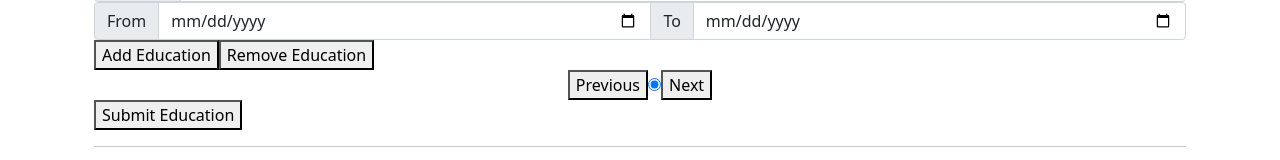
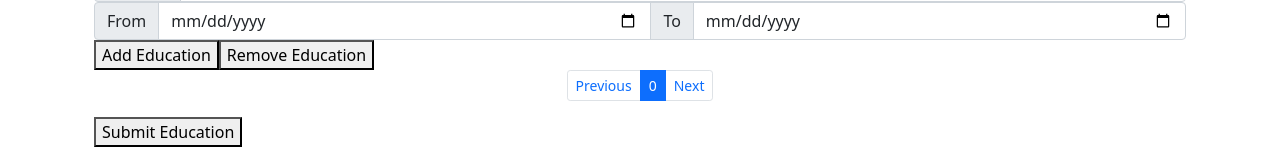
Before and after one commit to bilgramiraza/CV-generator, a React (Create React App) app: page / in a window 1280 px wide. Shown: the part 528-688 px from the top of the page. Built offline with nearby package versions, Linux system fonts and the light colour scheme.

Commit message:
Redesigned Carousel: now uses nav from radio group

```diff
--- a/src/components/InputCarouselSelector.js
+++ b/src/components/InputCarouselSelector.js
@@ -18,26 +18,28 @@ export default class InputCarouselSelector extends Component {
     }
   render() {
       const inputIndicators = [...Array(this.props.totalItems)].map((div,i)=>{
-
-                                return (<input type={'radio'}
-                                    name={this.props.category}
-                                    value={i}
-                                    checked={this.props.currentIndex===i}
-                                    onChange={this.handleChange}
-                                    key={i}
-                                />);});
+                                return (
+                                    <li className={`page-item ${i===this.props.currentIndex?'active':''}`}
+                                        key={i}>
+                                        <button className='page-link'
+                                                onClick={this.handleChange}
+                                                value={i}>
+                                            {i}
+                                        </button>
+                                    </li>);
+                                });
     return (
-        <form className='text-center'>
-            <fieldset disabled={this.props.disable?'disabled':''}>
-                <button onClick={this.decrementTracker}>
-                    Previous
-                </button>
-                {inputIndicators}
-                <button onClick={this.incrementTracker}>
-                    Next
-                </button>
-            </fieldset>
-        </form>
+        <nav>
+        <ul className="pagination pagination-sm justify-content-center">
+            <li className="page-item">
+                <button className="page-link" onClick={this.decrementTracker}>Previous</button>
+            </li>
+            {inputIndicators}
+            <li className="page-item">
+                <button className="page-link" onClick={this.incrementTracker}>Next</button>
+            </li>
+        </ul>
+    </nav>
     );
   }
 }
```
